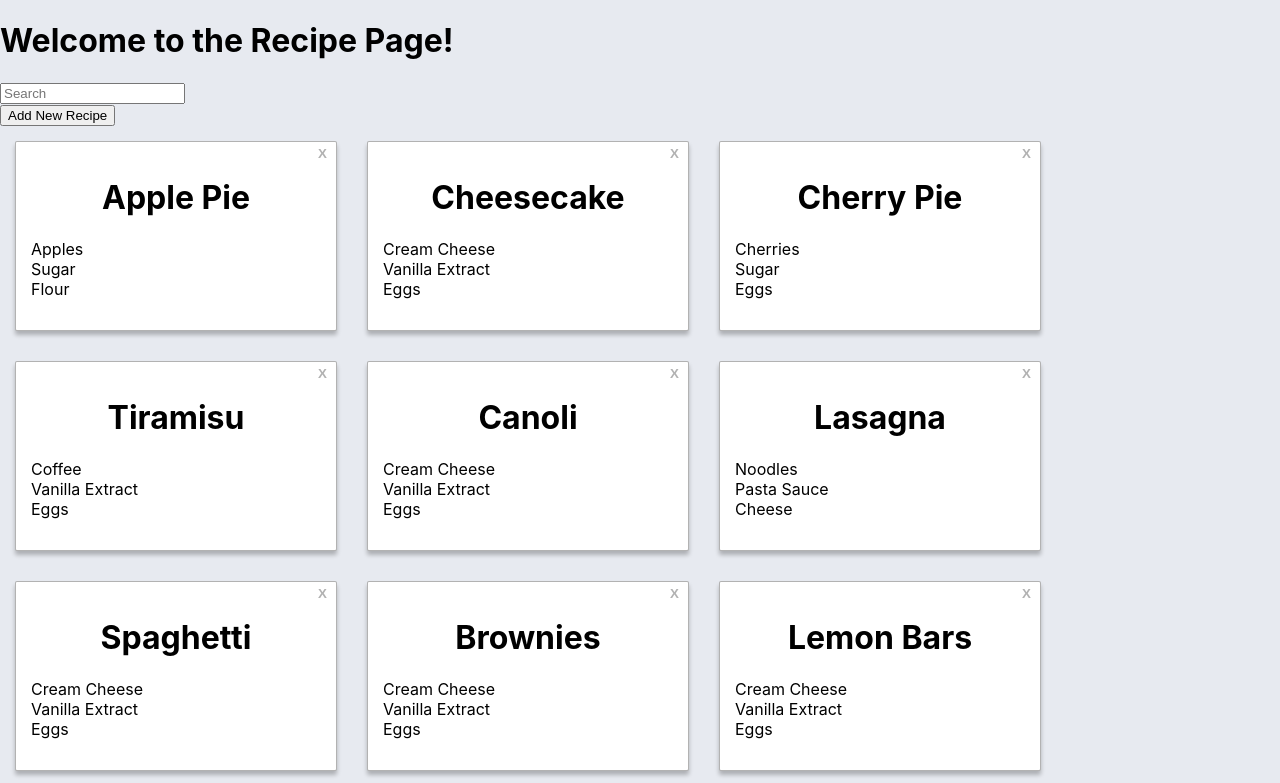
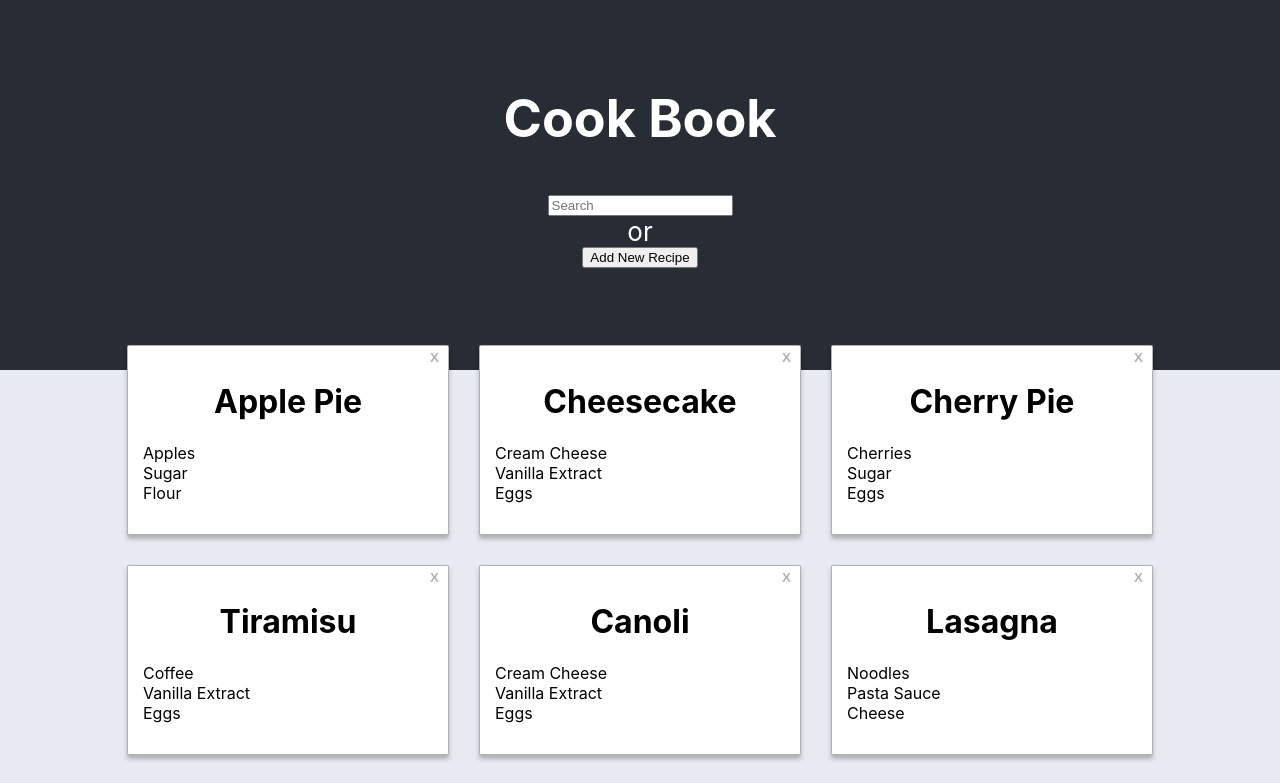
Before and after one commit to atranchida/recipe-book, a React (Create React App) app: page / in a window 1280 px wide. Shown: the top 783 px of the page. Built offline with nearby package versions, Linux system fonts and the light colour scheme.

Commit message:
adds some styling

```diff
--- a/src/App.css
+++ b/src/App.css
@@ -19,7 +19,8 @@ html {
 
 .App-header {
   background-color: #282c34;
-  min-height: 100vh;
+  min-height: 40vh;
+  padding-bottom: 50px;
   display: flex;
   flex-direction: column;
   align-items: center;
--- a/src/App.tsx
+++ b/src/App.tsx
@@ -7,7 +7,7 @@ import RecipeJSON from "./data/recipes.json";
 import { Recipe } from "./interfaces/Recipe";
 
 const Welcome = () => {
-  return <h1>Welcome to the Recipe Page!</h1>
+  return <h1>Cook Book</h1>
 };
 
 const App = () => {
@@ -34,6 +34,8 @@ const App = () => {
 
   return (
     <div>
+
+      <div className="App-header">
         <Welcome />
 
         <RecipeFilter
@@ -41,9 +43,12 @@ const App = () => {
           onFilter={handleFilter}
         />
 
+        or
+
         <AddRecipeButton
           onAdd={handleAddRecipe}
         />
+      </div>
 
       <RecipeList
         recipes={recipes}
--- a/src/css/RecipeList.module.css
+++ b/src/css/RecipeList.module.css
@@ -1,6 +1,8 @@
 .InfiniteScroll {
+    margin-top: -40px;
     display: flex;
     flex-wrap: wrap;
+    justify-content: center;
 }
 
 .RecipeList {
```
Lines whose indentation alone changed are shown as unchanged.
